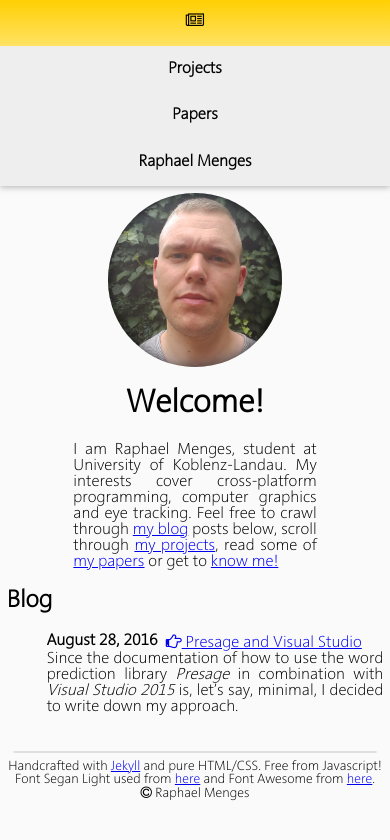
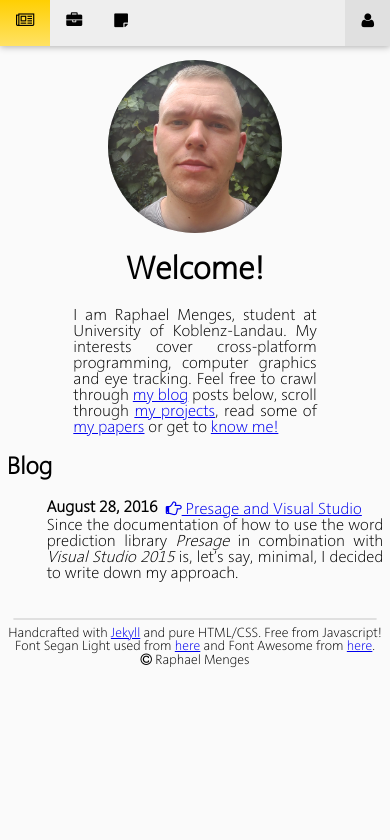
Before and after one commit to raphaelmenges/raphaelmenges.github.io, a Jekyll site: the page built from index.html, in a window 390 px wide. Shown: the top 840 px of the page. Built offline with Jekyll 4.4.1, drawn with Linux system fonts in a browser that asks for light colours.

Commit message:
Improved navbar on mobile.

```diff
--- a/_includes/upper.html
+++ b/_includes/upper.html
@@ -26,13 +26,22 @@
 				</a>
 			</li>
 			<li>
-				<a {% if page.navigation == "projects" %} class="active" {% endif %} href="/projects">Projects</a>
+				<a {% if page.navigation == "projects" %} class="active" {% endif %} href="/projects">
+					<span class="navbar-text">Projects</span>
+					<span class="navbar-icon"><i class="fa fa-briefcase"></i></span>
+				</a>
 			</li>
 			<li>
-				<a {% if page.navigation == "papers" %} class="active" {% endif %} href="/papers">Papers</a>
+				<a {% if page.navigation == "papers" %} class="active" {% endif %} href="/papers">
+					<span class="navbar-text">Papers</span>
+					<span class="navbar-icon"><i class="fa fa-sticky-note"></i></span>
+				</a>
 			</li>
 			<li class="about">
-				<a {% if page.navigation == "about" %} class="active" {% endif %} href="/about">Raphael Menges</a>
+				<a {% if page.navigation == "about" %} class="active" {% endif %} href="/about">
+					<span class="navbar-text">Raphael Menges</span>
+					<span class="navbar-icon"><i class="fa fa-user"></i></span>
+				</a>
 			</li>
 		</nav>
 		<div class="page">
--- a/css/main.css
+++ b/css/main.css
@@ -169,7 +169,7 @@ hr {
 	background-color: #E0E0E0;
 }
 
-/* Links in navbar elements */
+/* Link in navbar element */
 .navbar a {
 	color: black;
 	padding-left: 12pt;
@@ -180,6 +180,16 @@ hr {
 	text-decoration: none;
 	font-size: 12pt;
 	font-weight: bold;
+}
+
+/* Link text in navbar element */
+.navbar-text {
+	display: block;
+}
+
+/* Link icon in navbar element */
+.navbar-icon {
+	display: none;
 }
 
 /******************/
@@ -329,22 +339,20 @@ hr {
 
 /* Stack navbar content on small screens, unfix navigation and hide whitespace */
 @media only screen and (max-width: 480px) {
-	.navbar { position: relative; }
-	.navbar li {float: none;}
-	.navbar .about { float: none; background-color: #EEE; }
-	.anchor { top: 0pt; }
+	.navbar-text { display: none; }
+	.navbar-icon { display: block; }
 	.welcome { text-align: center; }
 	.page { height: 600px; }
-	.content { padding-top: 5pt; margin-left: 5pt; margin-right: 5pt;}
+	.content { margin-left: 5pt; margin-right: 5pt;}
 	.avatar { float: none; margin: auto; }
 	.project-links li {	float: none; }
 	.project-links a { text-align: left; }
-	.front {	margin-left: 0pt;	margin-right: 0pt; }
+	.front {	margin-left: 0pt;	margin-right: 0pt; margin-top: 5pt;}
 }
 
 /* Width on small screens */
 @media only screen and (max-width: 920px) {
 	body { width: auto; }
 	.navbar { width: 100%; border-radius: 0pt; }
-	.front {	margin-left: 50pt;	margin-right: 50pt; }
+	.front { margin-left: 50pt;	margin-right: 50pt; }
 }
```
